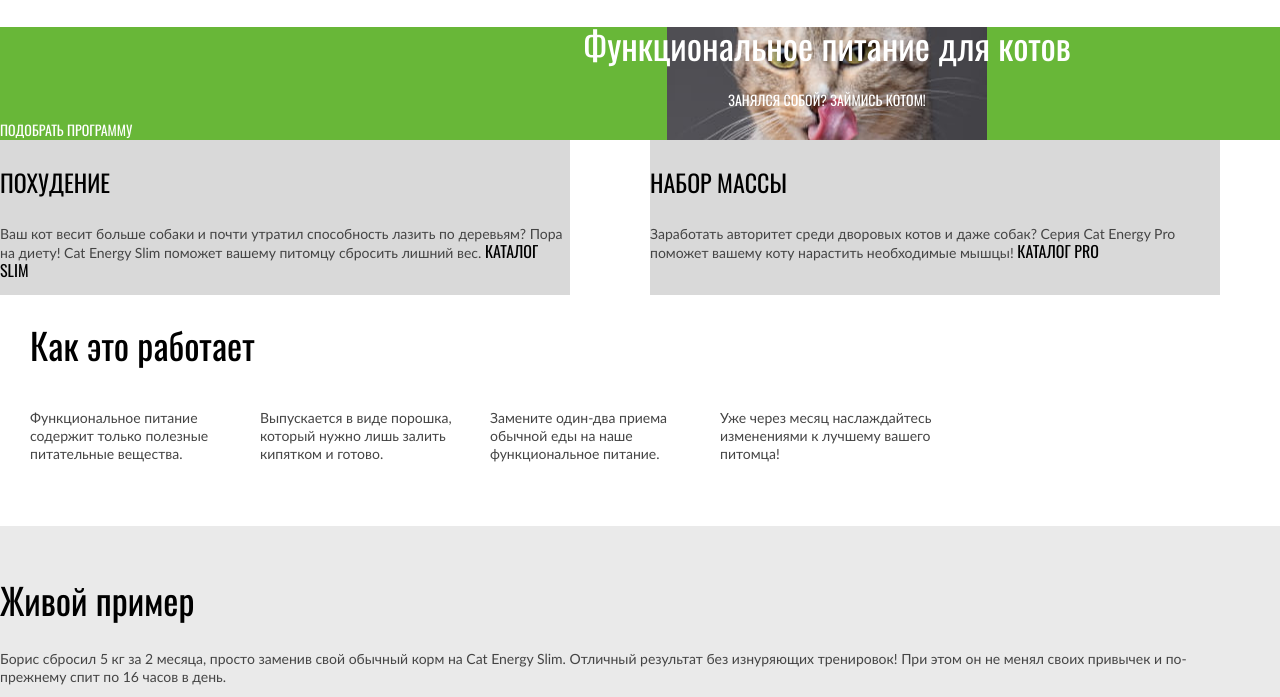
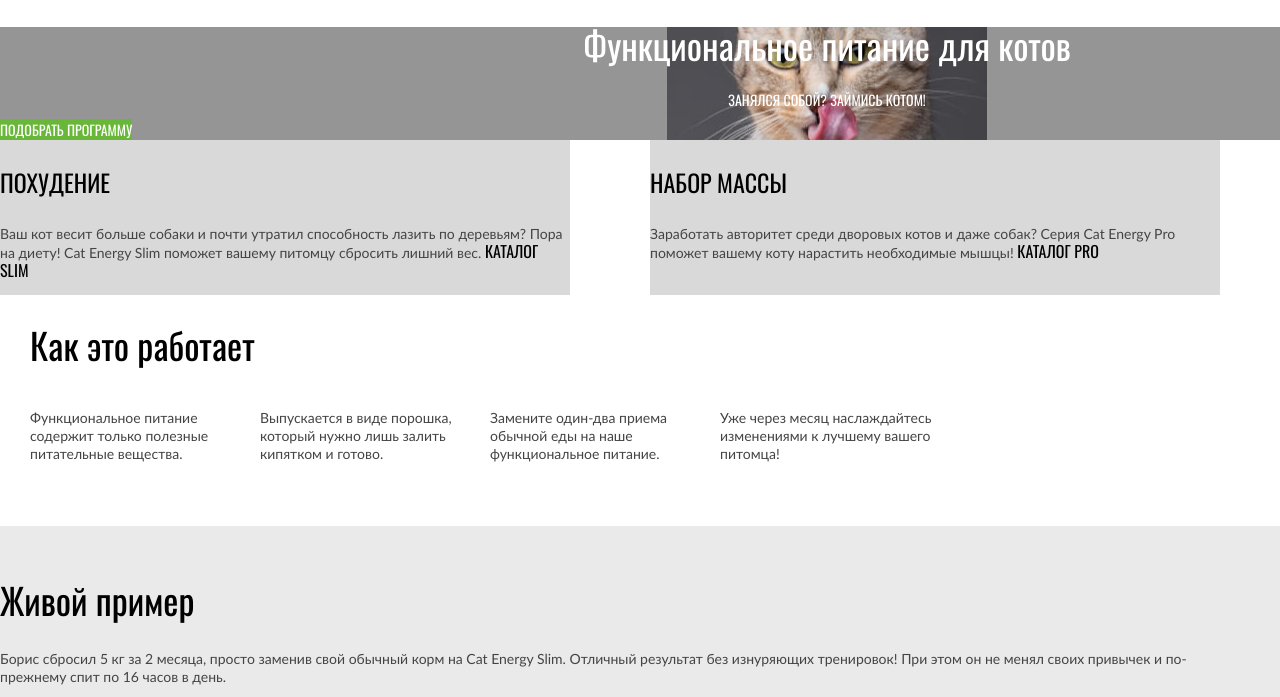
Before and after one commit to vetarara/2057771-cat-energy-28, a website: page source/index.html in a window 1280 px wide. Shown: the part 54-751 px from the top of the page. Drawn offline with nearby package versions, Linux system fonts and the light colour scheme; files that its build step writes are made by us from their sources.

Commit message:
изменён цвет для кнопки в лиде и фоновый цвет

```diff
--- a/source/less/blocks/lead.less
+++ b/source/less/blocks/lead.less
@@ -13,7 +13,7 @@
 }
 
 .lead__header {
-  background-color: #68b738;
+  background-color: #959595;
   background-image: url("../img/index/index-background-cat.jpg");
   background-repeat: no-repeat;
   background-position: 50% 50%;
@@ -46,6 +46,7 @@
 }
 
 .lead__selection {
+  background-color: #68b738;
   text-transform: uppercase;
   color: @white;
   font-family: "Oswald", "Arial", sans-serif;
```
